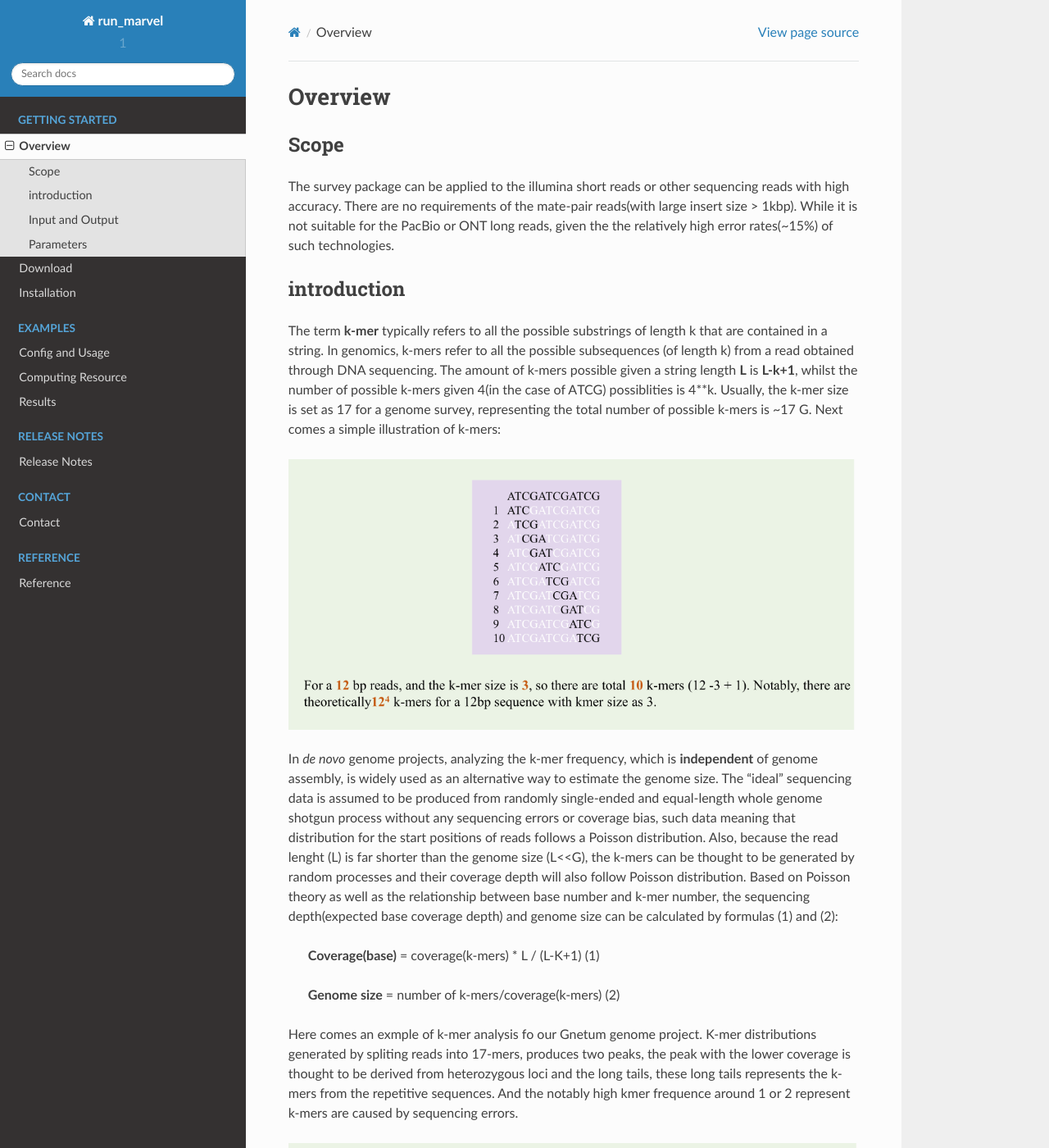
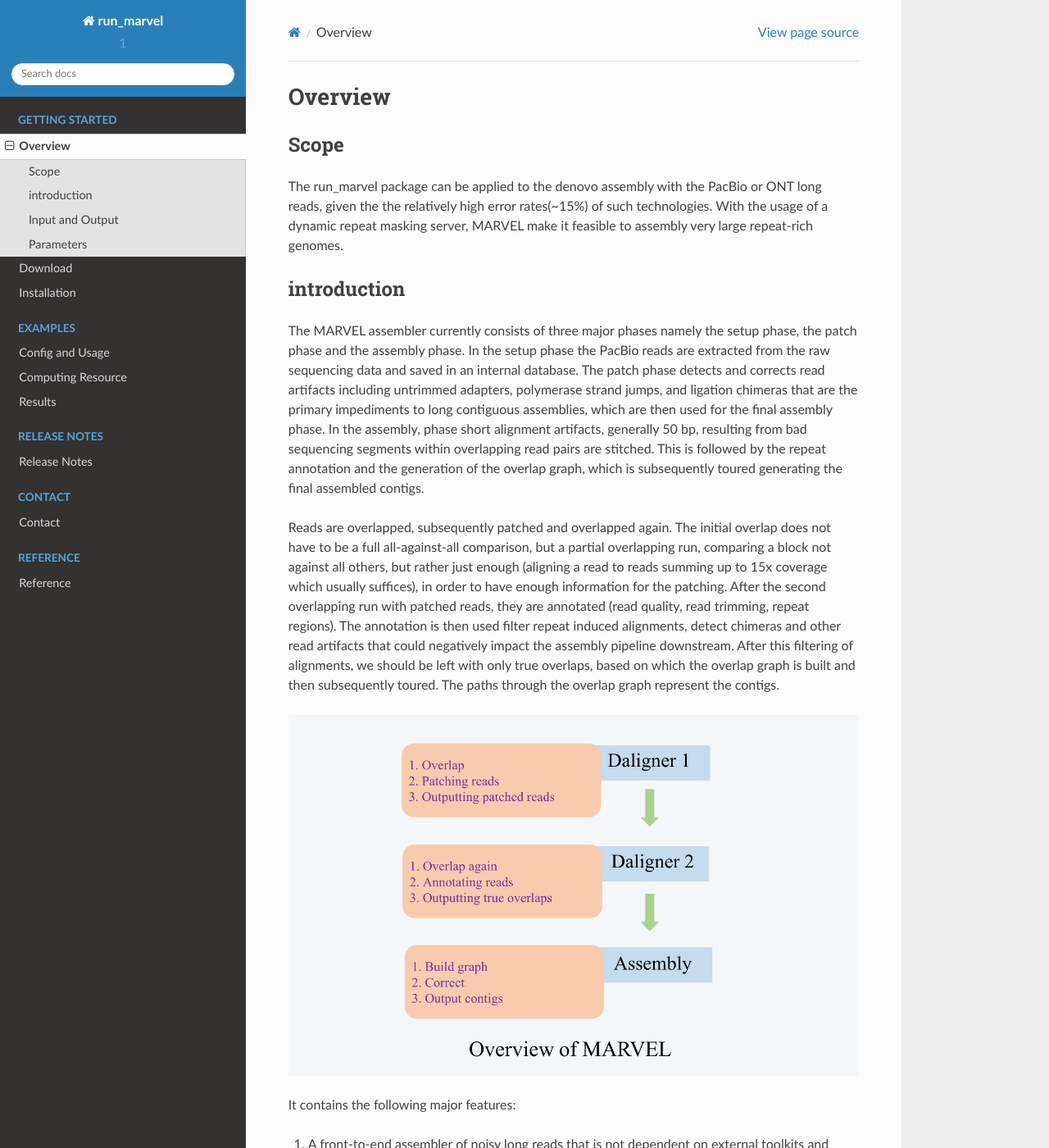
Before and after one commit to bitcometz/run_marvel, a Sphinx documentation site: the page built from source/overview.rst, in a window 1280 px wide and 1400 px high. Shown: the whole window at 82% size. Built offline with Sphinx 7.4.7 and the Read the Docs theme 2.0.0, drawn with Linux system fonts in a browser that asks for light colours; some of the changed text lies outside the part shown.

Commit message:
Add files via upload

```diff
--- a/source/README.rst
+++ b/source/README.rst
@@ -7,4 +7,4 @@ run_marvel - a highly automated pipeline for MARVEL
 **run_marvel**, is a wrapper script written in Python, which controls all the execution of scripts of MARVEL. With it, you just have to to prepare a config file and perform a simple command operation. Besides, it help you organize the relevant file directories to make all the temporary files and results look neat and orderly so that you can easily get what you want.
 
 
-**(对于中文读者)** You can also download the `Chinese document for MARVEL <https://github.com/bitcometz/survey/raw/master/source/Survey_V1.3.pdf>`__
+**(对于中文读者)** You can also download the `Chinese document for MARVEL <https://github.com/bitcometz/run_marvel/raw/master/marvel_chinese.pdf>`__
--- a/source/overview.rst
+++ b/source/overview.rst
@@ -4,25 +4,40 @@ Overview
 Scope
 --------------------------------------------------------------------------------
 
-The survey package can be applied to the illumina short reads or other sequencing reads with high accuracy. There are no requirements of the mate-pair reads(with large insert size > 1kbp). While it is not suitable for the PacBio or ONT long reads, given the the relatively high error rates(~15%) of such technologies.
+The run_marvel package can be applied to the denovo assembly with the PacBio or ONT long reads, given the the relatively high error rates(~15%) of such technologies. With the usage of a dynamic repeat masking server, MARVEL make it feasible to assembly very large repeat-rich genomes.
 
 
 introduction
 --------------------------------------------------------------------------------
 
-The term **k-mer** typically refers to all the possible substrings of length k that are contained in a string. In genomics, k-mers refer to all the possible subsequences (of length k) from a read obtained through DNA sequencing. The amount of k-mers possible given a string length **L** is **L-k+1**, whilst the number of possible k-mers given 4(in the case of ATCG) possiblities is 4**k. Usually, the k-mer size is set as 17 for a genome survey, representing the total number of possible k-mers is ~17 G. Next comes a simple illustration of k-mers:
 
-.. image:: images/introduction1.png
+The MARVEL assembler currently consists of three major phases namely the setup phase, the patch phase and the assembly phase. In the setup phase the PacBio reads are extracted from the raw sequencing data and saved in an internal database. The patch phase detects and corrects read artifacts including untrimmed adapters, polymerase strand jumps, and ligation chimeras that are the primary impediments to long contiguous assemblies, which are then used for the final assembly phase. In the assembly, phase short alignment artifacts, generally 50 bp, resulting from bad sequencing segments within overlapping read pairs are stitched. This is followed by the repeat annotation and the generation of the overlap graph, which is subsequently toured generating the final assembled contigs.
 
-In *de novo* genome projects, analyzing the k-mer frequency, which is **independent** of genome assembly, is widely used as an alternative way to estimate the genome size. The "ideal" sequencing data is assumed to be produced from randomly single-ended and equal-length whole genome shotgun process without any sequencing errors or coverage bias, such data meaning that distribution for the start positions of reads follows a Poisson distribution. Also, because the read lenght (L) is far shorter than the genome size (L<<G), the k-mers can be thought to be generated by random processes and their coverage depth will also follow Poisson distribution. Based on Poisson theory as well as the relationship between base number and k-mer number, the sequencing depth(expected base coverage depth) and genome size can be calculated by formulas (1) and (2):
 
-			**Coverage(base)** = coverage(k-mers) * L / (L-K+1)			(1)
+Reads are overlapped, subsequently patched and overlapped again. The initial overlap does not have to be a full all-against-all comparison, but a partial overlapping run, comparing a block not against all others, but rather just enough (aligning a read to reads summing up to 15x coverage which usually suffices), in order to have enough information for the patching. After the second overlapping run with patched reads, they are annotated (read quality, read trimming, repeat regions). The annotation is then used filter repeat induced alignments, detect chimeras and other read artifacts that could negatively impact the assembly pipeline downstream. After this filtering of alignments, we should be left with only true overlaps, based on which the overlap graph is built and then subsequently toured. The paths through the overlap graph represent the contigs.
 
-			**Genome size** = number of k-mers/coverage(k-mers)			(2)
 
-Here comes an exmple of k-mer analysis fo our Gnetum genome project. K-mer distributions generated by spliting reads into 17-mers, produces two peaks, the peak with the lower coverage is thought to be derived from heterozygous loci and the long tails, these long tails represents the k-mers from the repetitive sequences. And the notably high kmer frequence around 1 or 2 represent k-mers are caused by sequencing errors.
+.. image:: images/introduction.png
 
-.. image:: images/introduction2.png
+
+It contains the following major features:
+
+1)	A front-to-end assembler of noisy long reads that is not dependent on external toolkits and libraries.
+
+2)	Uncorrected assembly
+
+3)	Read patching (in lieu of correction)
+
+4)	Repeat masking during overlapping
+
+5)	Post-assembly correction
+
+6)	Assembly of uniquely decomposable repeat regions
+
+7)	Post-assembly polishing
+
+
+For more details, you can refer to the MARVEL paper, we supply the links for it in the **reference** section.
 
 
 .. _InputOutput:
@@ -30,7 +45,7 @@ Here comes an exmple of k-mer analysis fo our Gnetum genome project. K-mer distr
 Input and Output
 --------------------------------------------------------------------------------
 
-To run survey package, you have to prepare two files. The first one is 'reads.list' file where each line stores the path for the reads files independently. Besides, you have to prepare a 'example.cfg' file, containing QC path(used for generating Reports), reads.list, output dir and all kinds of parameters.
+To run survey package, you have to prepare two files. The first one is 'config.list' file where each line stores the path for the reads files independently. Besides, you have to prepare a 'config.cfg' file, containing sample name, reads.list, output dir and all kinds of parameters.
 
 For more information, you can refer to the part 'Config and Usage' under the section  *Examples* .
 
@@ -39,7 +54,7 @@ For more information, you can refer to the part 'Config and Usage' under the sec
 Parameters
 --------------------------------------------------------------------------------
 
-There are **three main steps** in survey, and all the important parameters are saved in the example.cfg file (see more details in the *Example* section). The parameters are shown as followed:
+There are **three main steps** in run_marvel, including dalinger1, daligner2 and assembly. And all the important parameters are saved in the example.cfg file (see more details in the *Example* section). The parameters are shown as followed:
 
 .. csv-table::
    :file: tables/para_summary.tsv
```
Also changed, not shown: source/computing_resource.rst (+14 -7 lines), source/config.rst (+15 -8 lines), source/install.rst (+2 -14 lines), source/results.rst (+5 -44 lines), source/images/config.png, source/images/introduction.png, source/images/reads.list.png, 2 other files.
